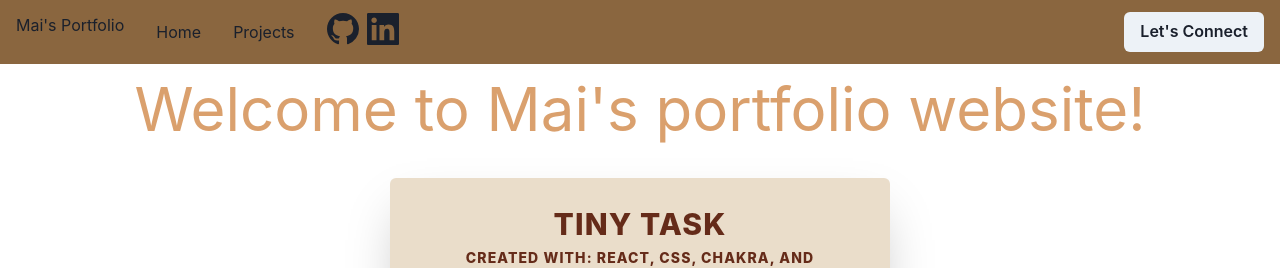
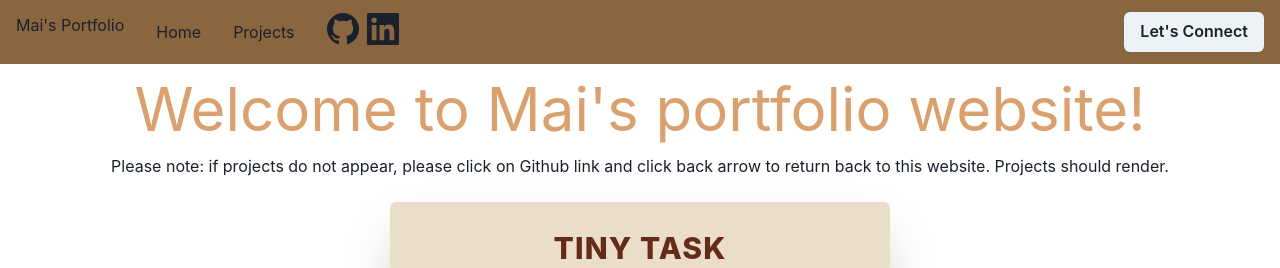
Before and after one commit to vmaineng/mai-portfolio, a React (Create React App) app: page /projects in a window 1280 px wide. Shown: the top 268 px of the page. Built offline with nearby package versions, Linux system fonts and the light colour scheme; data requests are answered from the project's data file.

Commit message:
added message

```diff
--- a/src/pages/ProjectPage.js
+++ b/src/pages/ProjectPage.js
@@ -1,5 +1,9 @@
 import React, {useState, useEffect} from 'react'
 import Project from '../components/Project';
+import {
+  Text,
+
+} from "@chakra-ui/react";
 
 function ProjectPage() {
 const [projects, setProjects] = useState([]);
@@ -17,6 +21,8 @@ useEffect(() => {
 
      return (
     <div>
+<Text> Please note: if projects do not appear, please click on Github link and click back arrow to return back to this website. Projects should render.</Text>
+
         {cards}
     </div>
   )
```
